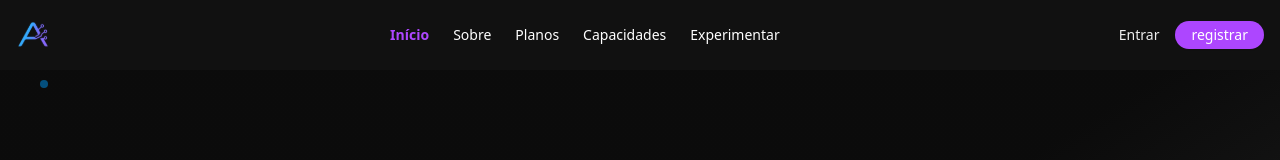
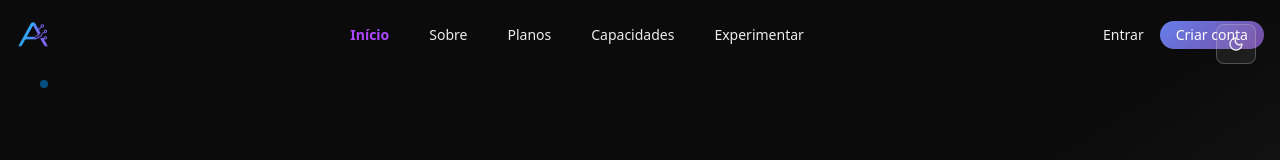
Before and after one commit to duduzinmuller/axel, a Next.js app: page / in a window 1280 px wide. Shown: the top 160 px of the page. Built offline with nearby package versions, Linux system fonts and the light colour scheme; no server answers.

Commit message:
refactor: update Navbar component styles and improve link interactions

```diff
--- a/app/_components/Navbar.tsx
+++ b/app/_components/Navbar.tsx
@@ -5,7 +5,6 @@ import Link from "next/link";
 import Image from "next/image";
 import { Button } from "@/components/ui/button";
 
-// Agora incluindo a nova seção:
 const sections = ["inicio", "sobre", "planos", "capacidade", "experimentar"];
 
 export default function Header() {
@@ -30,29 +29,27 @@ export default function Header() {
     };
 
     window.addEventListener("scroll", handleScroll);
-    handleScroll(); // ativa ao carregar
+    handleScroll();
 
     return () => window.removeEventListener("scroll", handleScroll);
   }, []);
 
   return (
-    <header className="fixed z-10 z-50 w-full bg-[#111] px-4 py-5">
+    <header className="fixed z-1 w-full px-4 py-5">
       <div className="mx-auto flex w-full max-w-7xl items-center justify-between">
-        {/* Logo */}
         <div className="flex items-center gap-2 text-lg font-semibold">
           <Image src="/axel.svg" width={35} height={35} alt="Axel" />
         </div>
 
-        {/* Links de navegação */}
-        <nav className="hidden gap-6 text-sm md:flex">
+        <nav className="hidden gap-10 text-sm md:flex">
           {sections.map((id) => (
             <a
               key={id}
               href={`#${id}`}
-              className={`transition-colors ${
+              className={`cursor-pointer transition-colors ${
                 activeSection === id
                   ? "font-semibold text-purple-500"
-                  : "text-white"
+                  : "hover:text-purple-500"
               }`}
             >
               {
@@ -68,14 +65,13 @@ export default function Header() {
           ))}
         </nav>
 
-        {/* Entrar / Registrar */}
         <div className="flex items-center gap-4">
-          <Link href="/login" className="text-sm">
+          <Link href="/login" className="cursor-pointer text-sm">
             Entrar
           </Link>
           <Link href="/register">
-            <Button className="h-auto rounded-full bg-purple-500 px-4 py-1 text-sm text-white hover:bg-purple-700">
-              registrar
+            <Button className="bg-gradient-axel h-auto cursor-pointer rounded-full px-4 py-1 text-sm text-white hover:scale-90">
+              Criar conta
             </Button>
           </Link>
         </div>
```
